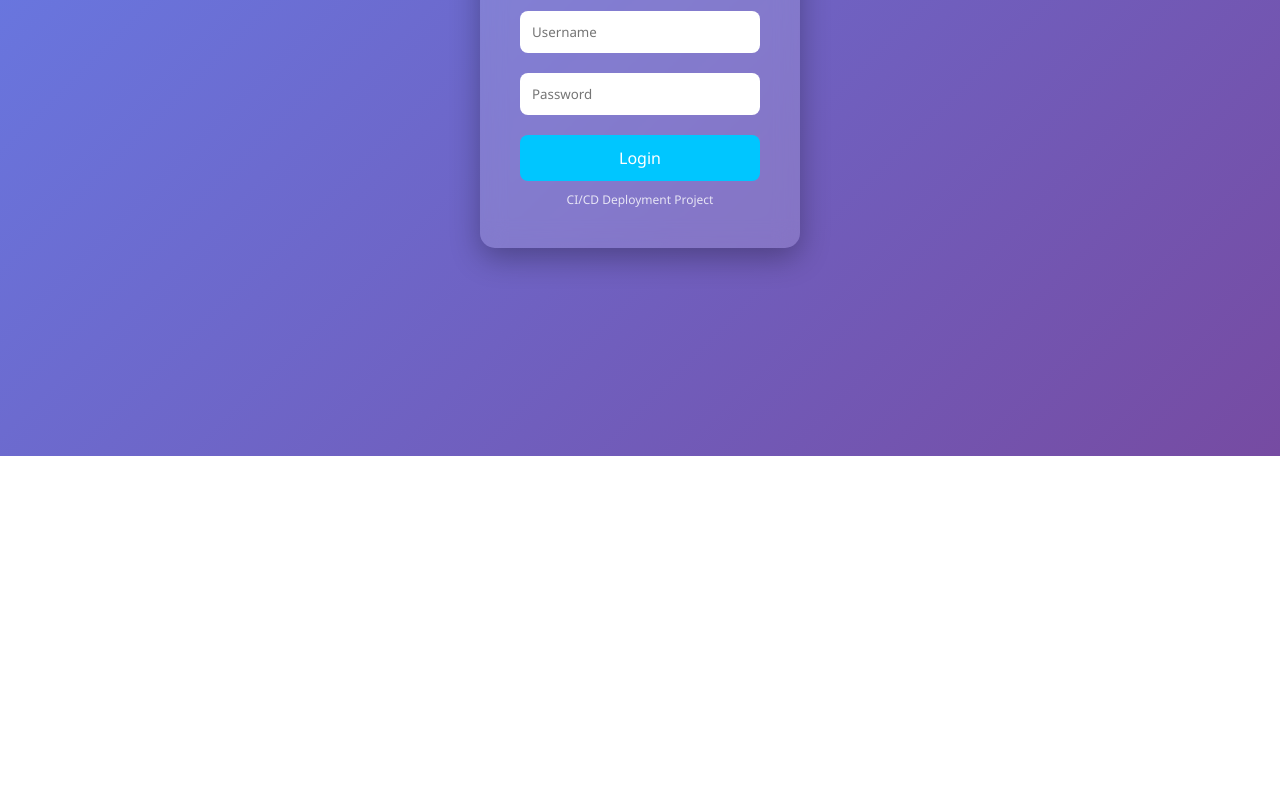
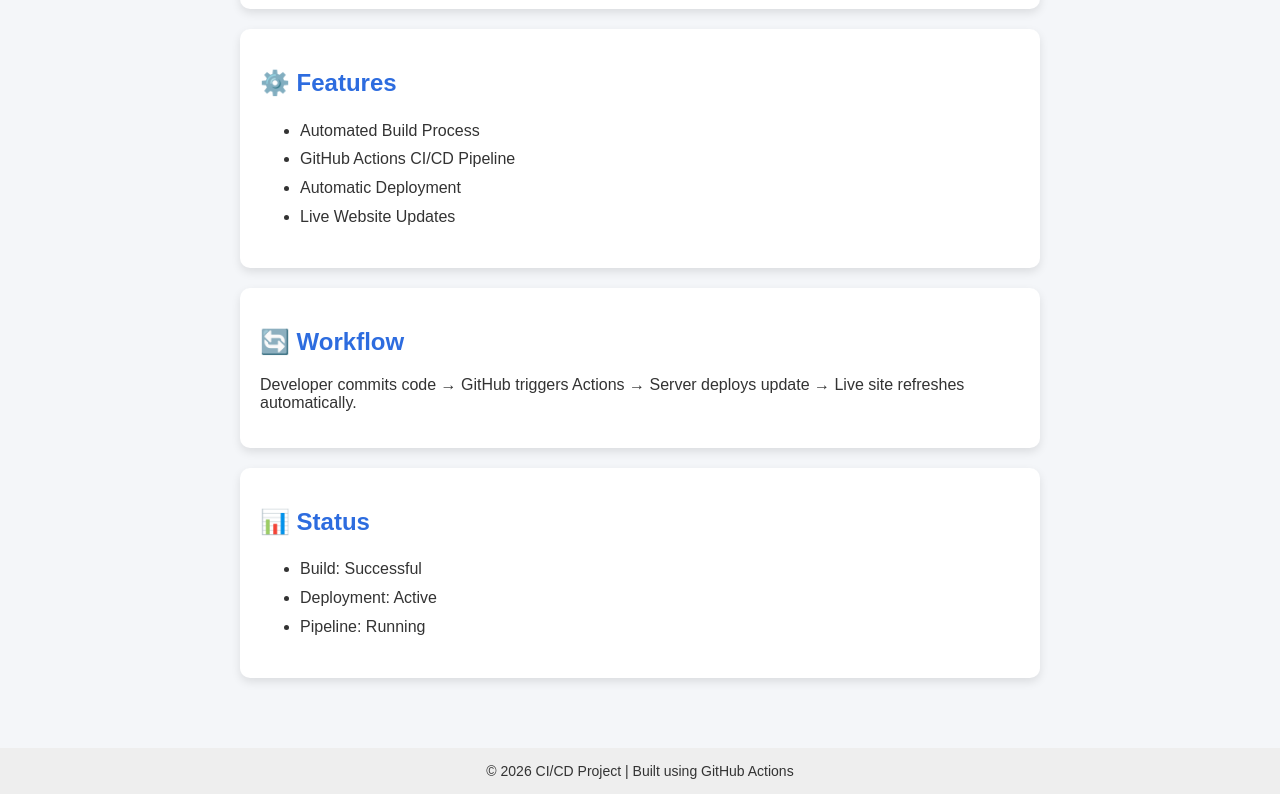
Before and after one commit to chandani81/cloudlab, a plain HTML site: page index.html in a window 1280 px wide. Shown: the part 344-1138 px from the top of the page. Before the commit the page ends 800 px from the top, so only its background shows below. Drawn offline with Linux system fonts and the light colour scheme.

Commit message:
update homepage

```diff
--- a/index.html
+++ b/index.html
@@ -4,97 +4,110 @@
 <head>
     <meta charset="UTF-8">
     <meta name="viewport" content="width=device-width, initial-scale=1.0">
-    <title>Login | CI/CD Project</title>
+    <title>CI/CD Project</title>
 
     <style>
-        * {
+        body {
+            font-family: Arial, sans-serif;
             margin: 0;
-            padding: 0;
-            box-sizing: border-box;
-            font-family: "Segoe UI", sans-serif;
+            background: #f4f6f9;
+            color: #333;
         }
 
-        body {
-            height: 100vh;
-            display: flex;
-            justify-content: center;
-            align-items: center;
-            background: linear-gradient(135deg, #667eea, #764ba2);
+        header {
+            background: #2d6cdf;
+            color: white;
+            text-align: center;
+            padding: 30px 20px;
+        }
+
+        header h1 {
+            margin: 0;
+            font-size: 28px;
         }
 
         .container {
-            background: rgba(255, 255, 255, 0.15);
-            backdrop-filter: blur(12px);
-            border-radius: 15px;
-            padding: 40px;
-            width: 320px;
-            box-shadow: 0 10px 30px rgba(0, 0, 0, 0.3);
-            text-align: center;
-            color: white;
+            max-width: 800px;
+            margin: 30px auto;
+            padding: 20px;
         }
 
-        .container h2 {
+        .card {
+            background: white;
+            padding: 20px;
             margin-bottom: 20px;
-            font-size: 28px;
+            border-radius: 10px;
+            box-shadow: 0 4px 10px rgba(0, 0, 0, 0.1);
         }
 
-        input {
-            width: 100%;
-            padding: 12px;
-            margin: 10px 0;
-            border: none;
-            border-radius: 8px;
-            outline: none;
+        h2 {
+            color: #2d6cdf;
         }
 
-        input:focus {
-            transform: scale(1.02);
+        ul {
+            line-height: 1.8;
         }
 
-        button {
-            width: 100%;
-            padding: 12px;
-            margin-top: 10px;
-            border: none;
-            border-radius: 8px;
-            background: #00c6ff;
-            color: white;
-            font-size: 16px;
-            cursor: pointer;
-            transition: 0.3s;
-        }
-
-        button:hover {
-            background: #0072ff;
-            transform: scale(1.05);
-        }
-
-        .text {
-            font-size: 12px;
-            margin-top: 10px;
-            opacity: 0.8;
+        footer {
+            text-align: center;
+            padding: 15px;
+            background: #eee;
+            margin-top: 30px;
+            font-size: 14px;
         }
     </style>
 </head>
 
 <body>
 
+    <header>
+        <h1>🚀 CI/CD Deployment Project</h1>
+        <p>GitHub Actions Automated Deployment Demo</p>
+    </header>
+
     <div class="container">
-        <h2>🔐 Welcome Back</h2>
 
-        <input type="text" placeholder="Username">
-        <input type="password" placeholder="Password">
+        <div class="card">
+            <h2>📌 Project Overview</h2>
+            <p>
+                This project demonstrates a Continuous Integration and Continuous Deployment (CI/CD) pipeline using
+                GitHub Actions.
+                Every change pushed to the repository is automatically deployed to the server.
+            </p>
+        </div>
 
-        <button onclick="login()">Login</button>
+        <div class="card">
+            <h2>⚙️ Features</h2>
+            <ul>
+                <li>Automated Build Process</li>
+                <li>GitHub Actions CI/CD Pipeline</li>
+                <li>Automatic Deployment</li>
+                <li>Live Website Updates</li>
+            </ul>
+        </div>
 
-        <div class="text">CI/CD Deployment Project</div>
+        <div class="card">
+            <h2>🔄 Workflow</h2>
+            <p>
+                Developer commits code → GitHub triggers Actions → Server deploys update → Live site refreshes
+                automatically.
+            </p>
+        </div>
+
+        <div class="card">
+            <h2>📊 Status</h2>
+            <ul>
+                <li>Build: Successful</li>
+                <li>Deployment: Active</li>
+                <li>Pipeline: Running</li>
+            </ul>
+        </div>
+
     </div>
 
-    <script>
-        function login() {
-            alert("Login Successful 🚀 (Demo Only)");
-        }
-    </script>
+    <footer>
+        © 2026 CI/CD Project | Built using GitHub Actions
+    </footer>
 
 </body>
 
```
